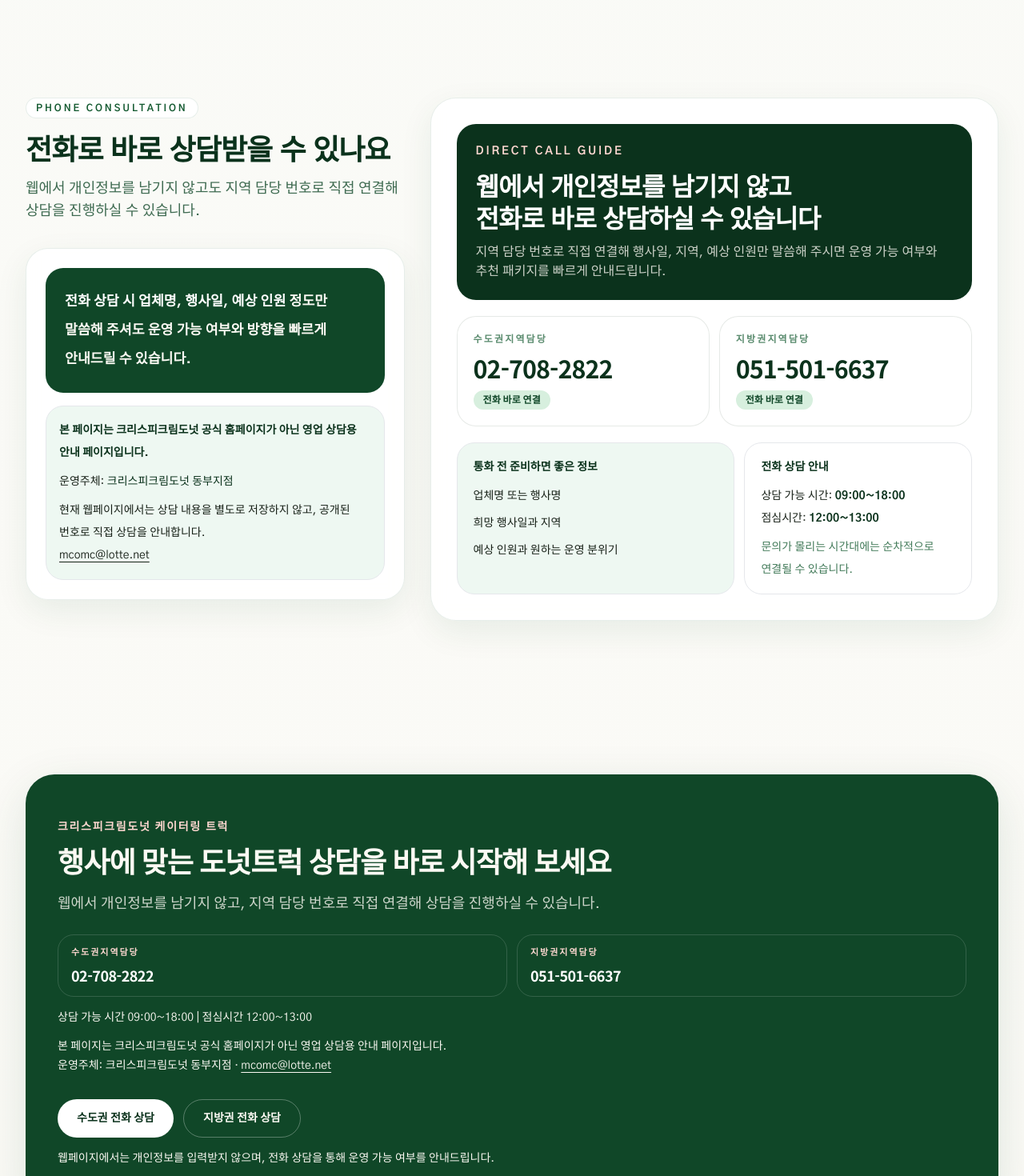
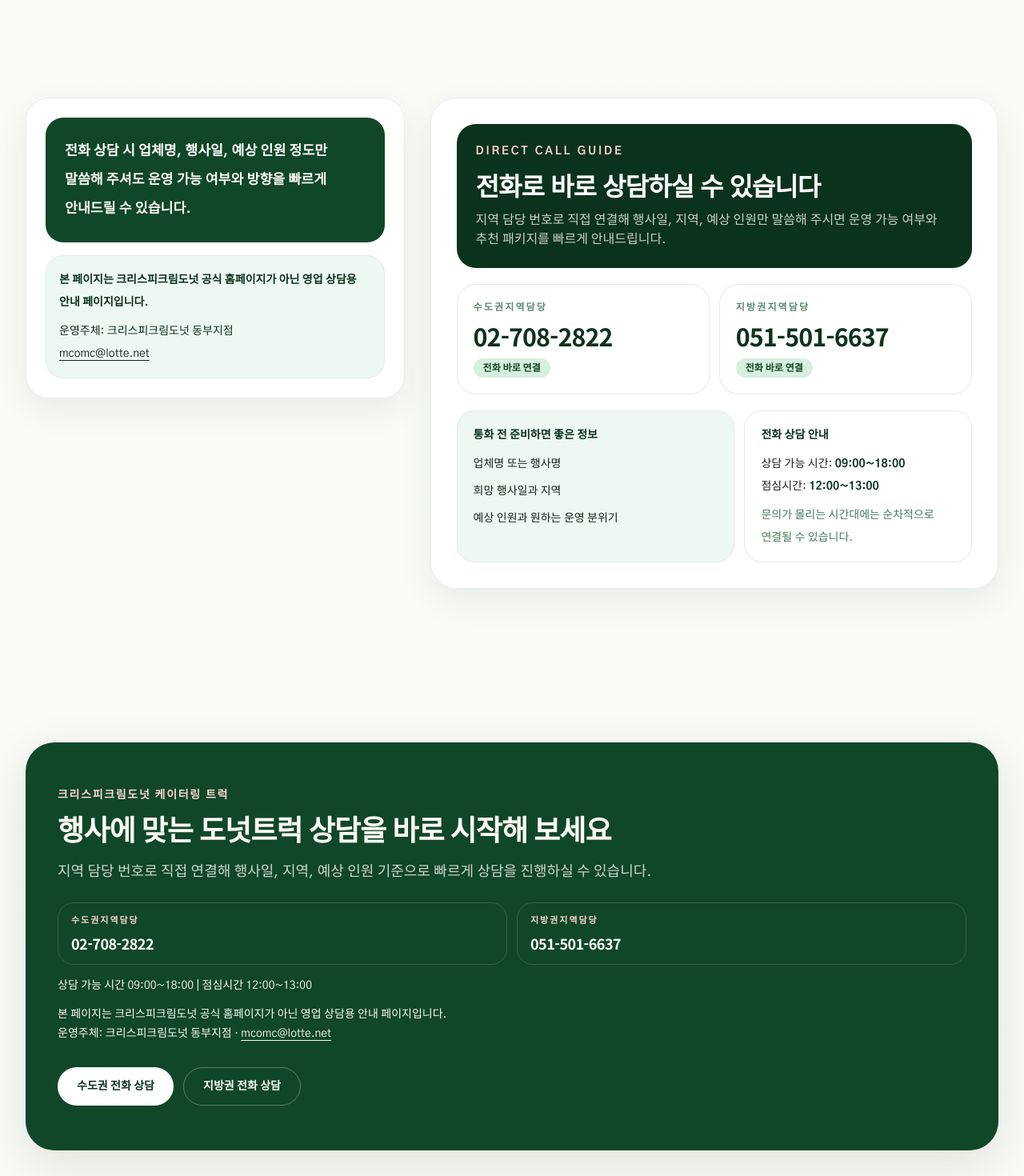
Before and after one commit to oreo4885-max/kkd-catering-landing, a Next.js app: page / in a window 1280 px wide. Shown: the part 7620-9090 px from the top of the page at 80% size. Built offline with nearby package versions, Linux system fonts and the light colour scheme.

Commit message:
문의 섹션 불필요 안내 문구 삭제

```diff
--- a/app/content.ts
+++ b/app/content.ts
@@ -177,9 +177,8 @@
     },
     inquiry: {
       eyebrow: "Phone Consultation",
-      title: "전화로 바로 상담받을 수 있나요",
-      description:
-        "웹에서 개인정보를 남기지 않고도 지역 담당 번호로 직접 연결해 상담을 진행하실 수 있습니다.",
+      title: "전화 상담 안내",
+      description: "지역 담당 번호로 직접 연결해 행사일, 지역, 예상 인원 기준으로 빠르게 상담을 진행하실 수 있습니다.",
     },
   },
 
@@ -516,7 +515,7 @@
 
   bottomCta: {
     title: "행사에 맞는 도넛트럭 상담을 바로 시작해 보세요",
-    description: "웹에서 개인정보를 남기지 않고, 지역 담당 번호로 직접 연결해 상담을 진행하실 수 있습니다.",
+    description: "지역 담당 번호로 직접 연결해 행사일, 지역, 예상 인원 기준으로 빠르게 상담을 진행하실 수 있습니다.",
     primaryCta: {
       label: "수도권 전화 상담",
       href: "tel:02-708-2822",
--- a/components/landing/sections/bottom-cta-section.tsx
+++ b/components/landing/sections/bottom-cta-section.tsx
@@ -53,9 +53,6 @@
               {siteContent.bottomCta.secondaryCta.label}
             </a>
           </div>
-          <p className="mt-4 text-sm text-cream/72">
-            웹페이지에서는 개인정보를 입력받지 않으며, 전화 상담을 통해 운영 가능 여부를 안내드립니다.
-          </p>
         </div>
       </div>
     </section>
--- a/components/landing/sections/inquiry-section.tsx
+++ b/components/landing/sections/inquiry-section.tsx
@@ -1,5 +1,4 @@
 import { siteContent } from "@/app/content";
-import { SectionIntro } from "../section-intro";
 
 export function InquirySection() {
   const { contact, legal } = siteContent;
@@ -9,8 +8,7 @@
       <div className="section-shell">
         <div className="grid gap-8 lg:grid-cols-[0.8fr_1.2fr] lg:items-start">
           <div className="lg:sticky lg:top-10">
-            <SectionIntro {...siteContent.sections.inquiry} />
-            <div className="mt-6 card-surface rounded-[24px] p-5 sm:mt-8 sm:rounded-[28px] sm:p-6">
+            <div className="card-surface rounded-[24px] p-5 sm:rounded-[28px] sm:p-6">
               <div className="rounded-[22px] bg-forest-800 px-5 py-5 text-base font-semibold leading-8 text-cream sm:px-6 sm:py-6 sm:text-[1.08rem] sm:leading-9">
                 <span className="text-white">전화 상담 시 업체명, 행사일, 예상 인원</span> 정도만 말씀해 주셔도
                 운영 가능 여부와 방향을 빠르게 안내드릴 수 있습니다.
@@ -20,7 +18,6 @@
                 <p className="mt-2">
                   운영주체: <span className="font-medium text-forest-900">{legal.operator}</span>
                 </p>
-                <p className="mt-2">현재 웹페이지에서는 상담 내용을 별도로 저장하지 않고, 공개된 번호로 직접 상담을 안내합니다.</p>
                 <a href={`mailto:${legal.operatorEmail}`} className="underline underline-offset-4">
                   {legal.operatorEmail}
                 </a>
@@ -30,11 +27,7 @@
           <div className="card-surface rounded-[28px] p-5 sm:rounded-[32px] sm:p-8" id="inquiry-contact">
             <div className="rounded-[24px] bg-forest-900 px-5 py-5 text-cream sm:px-6 sm:py-6">
               <p className="text-sm font-semibold uppercase tracking-[0.2em] text-[#ffd8d1]">Direct Call Guide</p>
-              <h3 className="ko-heading mt-3 text-2xl font-semibold leading-tight text-white sm:text-[2rem]">
-                웹에서 개인정보를 남기지 않고
-                <br />
-                전화로 바로 상담하실 수 있습니다
-              </h3>
+              <h3 className="ko-heading mt-3 text-2xl font-semibold leading-tight text-white sm:text-[2rem]">전화로 바로 상담하실 수 있습니다</h3>
               <p className="mt-3 text-sm leading-7 text-cream/80 sm:text-base">
                 지역 담당 번호로 직접 연결해 행사일, 지역, 예상 인원만 말씀해 주시면 운영 가능 여부와 추천 패키지를 빠르게 안내드립니다.
               </p>
```
